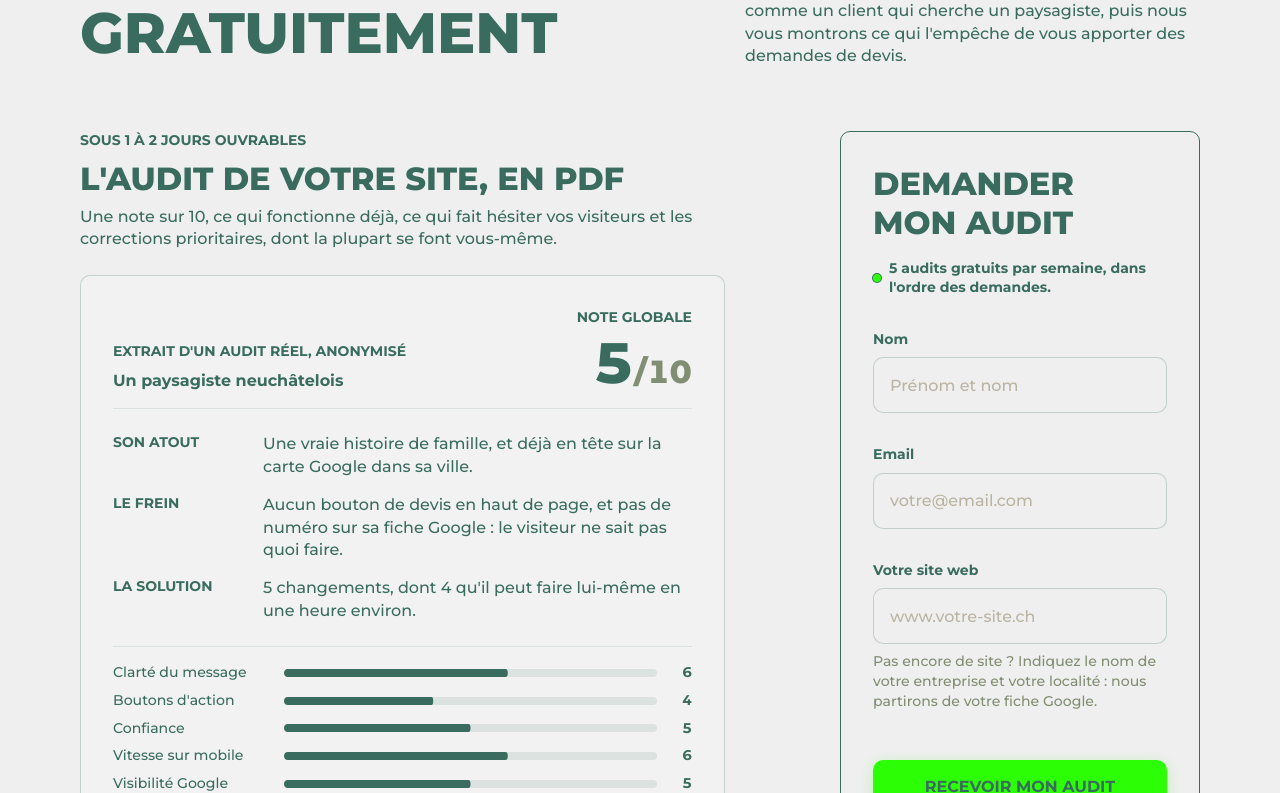
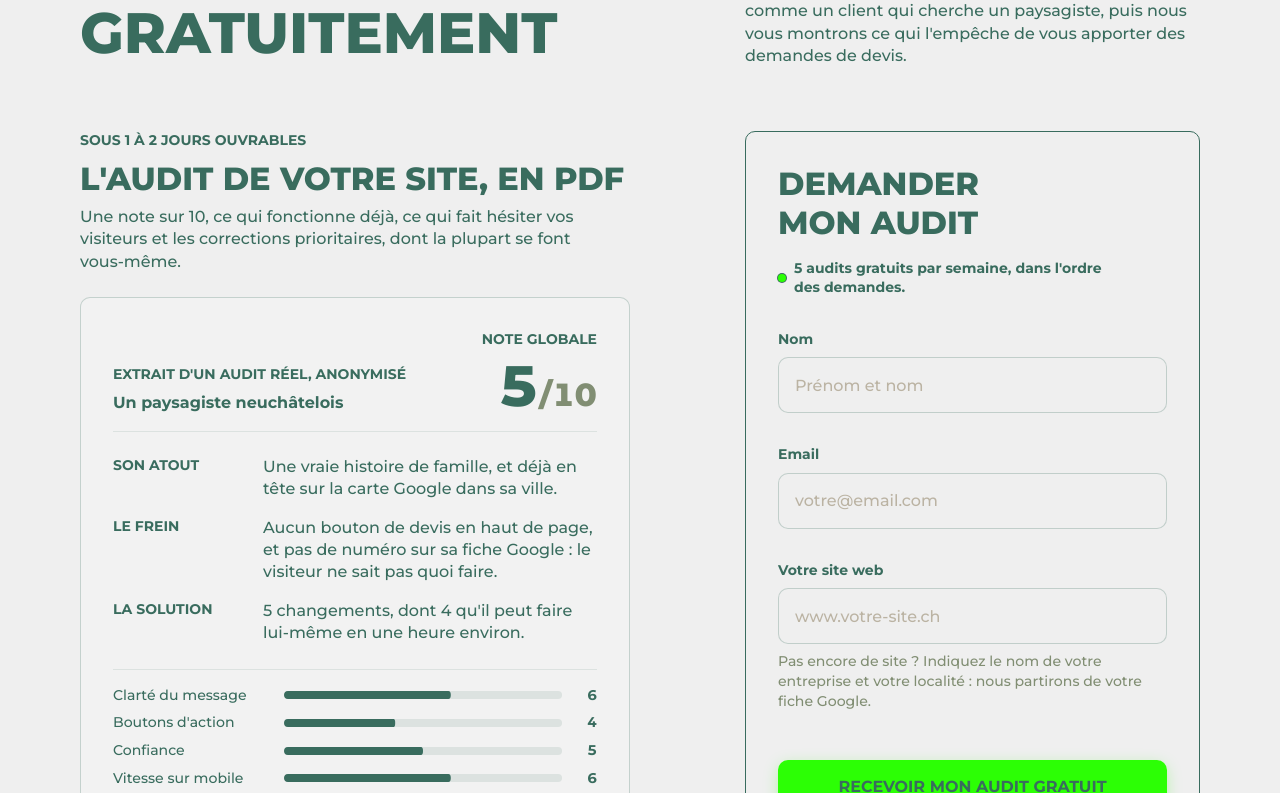
Before and after one commit to xmrgoat/studiopwi, a Next.js app: page / in a window 1280 px wide. Shown: the part 1827-2620 px from the top of the page. Built offline with nearby package versions, Linux system fonts and the light colour scheme; no server answers.

Commit message:
style(audit): widen the form column so the submit label fits one line

```diff
--- a/src/components/sections/Audit.module.css
+++ b/src/components/sections/Audit.module.css
@@ -344,13 +344,14 @@
   .intro {
     grid-column: 8 / span 5;
   }
+  /* 6 + gap + 5: on four columns the submit label broke onto two lines. */
   .deliverables {
-    grid-column: 1 / span 7;
+    grid-column: 1 / span 6;
   }
   /* Sticky on the grid item itself; align-self keeps it from stretching to
      the row, which would leave it nowhere to travel. */
   .aside {
-    grid-column: 9 / span 4;
+    grid-column: 8 / span 5;
     position: sticky;
     top: calc(var(--header-height) + var(--space-4));
     align-self: start;
```
